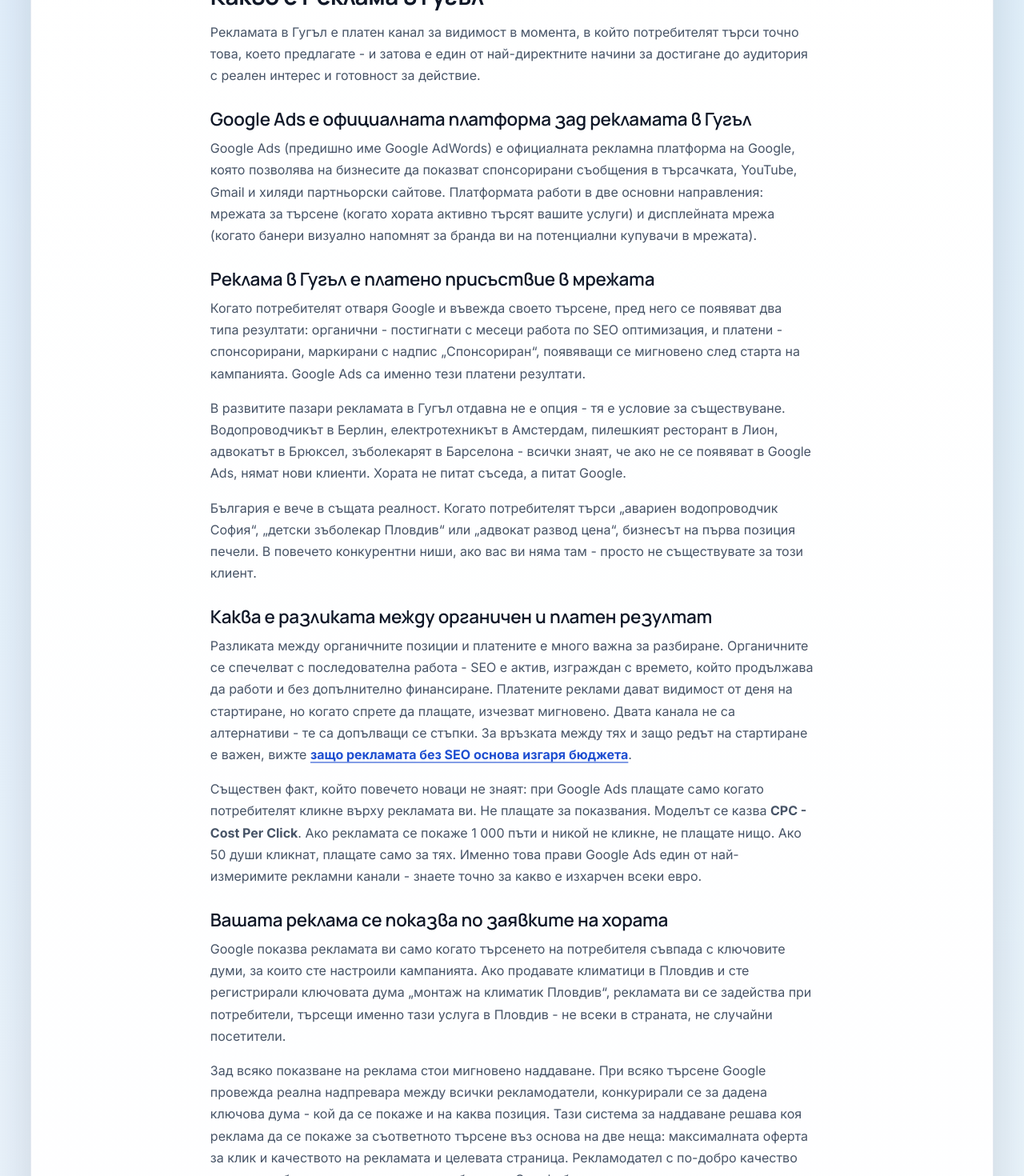
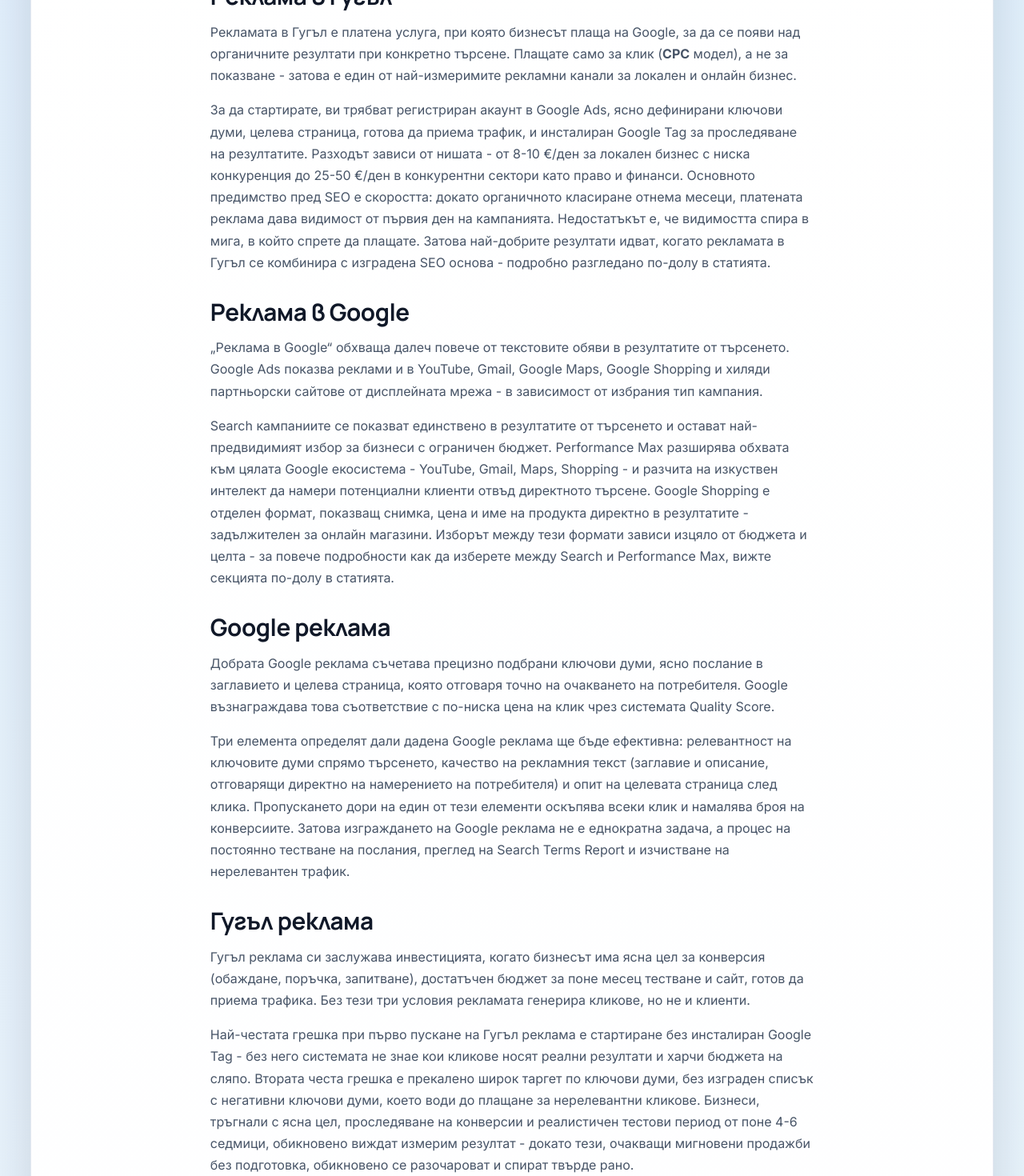
Before and after one commit to inweblife/inweblife, a Next.js app: page /google-ads-reklama in a window 1280 px wide. Shown: the part 1400-2870 px from the top of the page at 80% size. Built offline with nearby package versions, Linux system fonts and the light colour scheme; no server answers.

Commit message:
Update google-ads-reklama.js

```diff
--- a/pages/google-ads-reklama.js
+++ b/pages/google-ads-reklama.js
@@ -132,6 +132,89 @@ const GoogleAdsReklama = () => {
               генерираща клиенти, и такава, която само генерира трафик, и накрая - как SEO
               оптимизацията и Google Ads работят заедно като система, в която нито едно
               посещение не е изгубено.
+            </p>
+          </section>
+
+          <section>
+            <h2>Реклама в Гугъл</h2>
+            <p>
+              Рекламата в Гугъл е платена услуга, при която бизнесът плаща на Google, за да
+              се появи над органичните резултати при конкретно търсене. Плащате само за клик
+              (<strong>CPC</strong> модел), а не за показване - затова е един от
+              най-измеримите рекламни канали за локален и онлайн бизнес.
+            </p>
+            <p>
+              За да стартирате, ви трябват регистриран акаунт в Google Ads, ясно дефинирани
+              ключови думи, целева страница, готова да приема трафик, и инсталиран
+              Google Tag за проследяване на резултатите. Разходът зависи от нишата - от
+              8-10 €/ден за локален бизнес с ниска конкуренция до 25-50 €/ден в конкурентни
+              сектори като право и финанси. Основното предимство пред SEO е скоростта:
+              докато органичното класиране отнема месеци, платената реклама дава видимост от
+              първия ден на кампанията. Недостатъкът е, че видимостта спира в мига, в който
+              спрете да плащате. Затова най-добрите резултати идват, когато рекламата в
+              Гугъл се комбинира с изградена SEO основа - подробно разгледано по-долу в
+              статията.
+            </p>
+          </section>
+
+          <section>
+            <h2>Реклама в Google</h2>
+            <p>
+              &bdquo;Реклама в Google&ldquo; обхваща далеч повече от текстовите обяви в
+              резултатите от търсенето. Google Ads показва реклами и в YouTube, Gmail,
+              Google Maps, Google Shopping и хиляди партньорски сайтове от дисплейната
+              мрежа - в зависимост от избрания тип кампания.
+            </p>
+            <p>
+              Search кампаниите се показват единствено в резултатите от търсенето и остават
+              най-предвидимият избор за бизнеси с ограничен бюджет. Performance Max
+              разширява обхвата към цялата Google екосистема - YouTube, Gmail, Maps,
+              Shopping - и разчита на изкуствен интелект да намери потенциални клиенти
+              отвъд директното търсене. Google Shopping е отделен формат, показващ снимка,
+              цена и име на продукта директно в резултатите - задължителен за онлайн
+              магазини. Изборът между тези формати зависи изцяло от бюджета и целта - за
+              повече подробности как да изберете между Search и Performance Max, вижте
+              секцията по-долу в статията.
+            </p>
+          </section>
+
+          <section>
+            <h2>Google реклама</h2>
+            <p>
+              Добрата Google реклама съчетава прецизно подбрани ключови думи, ясно послание
+              в заглавието и целева страница, която отговаря точно на очакването на
+              потребителя. Google възнаграждава това съответствие с по-ниска цена на клик
+              чрез системата Quality Score.
+            </p>
+            <p>
+              Три елемента определят дали дадена Google реклама ще бъде ефективна:
+              релевантност на ключовите думи спрямо търсенето, качество на рекламния текст
+              (заглавие и описание, отговарящи директно на намерението на потребителя) и
+              опит на целевата страница след клика. Пропускането дори на един от тези
+              елементи оскъпява всеки клик и намалява броя на конверсиите. Затова
+              изграждането на Google реклама не е еднократна задача, а процес на постоянно
+              тестване на послания, преглед на Search Terms Report и изчистване на
+              нерелевантен трафик.
+            </p>
+          </section>
+
+          <section>
+            <h2>Гугъл реклама</h2>
+            <p>
+              Гугъл реклама си заслужава инвестицията, когато бизнесът има ясна цел за
+              конверсия (обаждане, поръчка, запитване), достатъчен бюджет за поне месец
+              тестване и сайт, готов да приема трафика. Без тези три условия рекламата
+              генерира кликове, но не и клиенти.
+            </p>
+            <p>
+              Най-честата грешка при първо пускане на Гугъл реклама е стартиране без
+              инсталиран Google Tag - без него системата не знае кои кликове носят реални
+              резултати и харчи бюджета на сляпо. Втората честа грешка е прекалено широк
+              таргет по ключови думи, без изграден списък с негативни ключови думи, което
+              води до плащане за нерелевантни кликове. Бизнеси, тръгнали с ясна цел,
+              проследяване на конверсии и реалистичен тестови период от поне 4-6 седмици,
+              обикновено виждат измерим резултат - докато тези, очакващи мигновени продажби
+              без подготовка, обикновено се разочароват и спират твърде рано.
             </p>
           </section>
 
```
